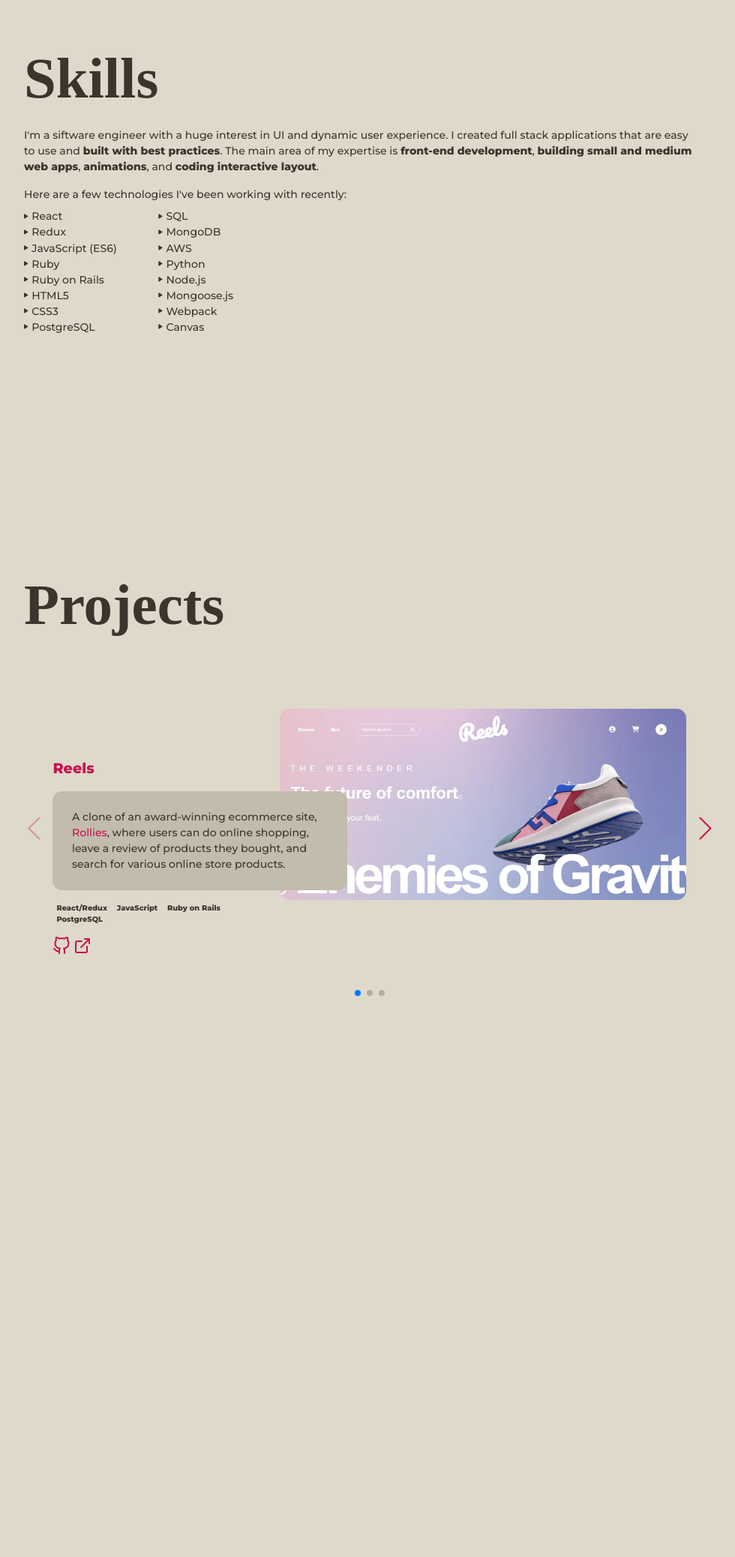
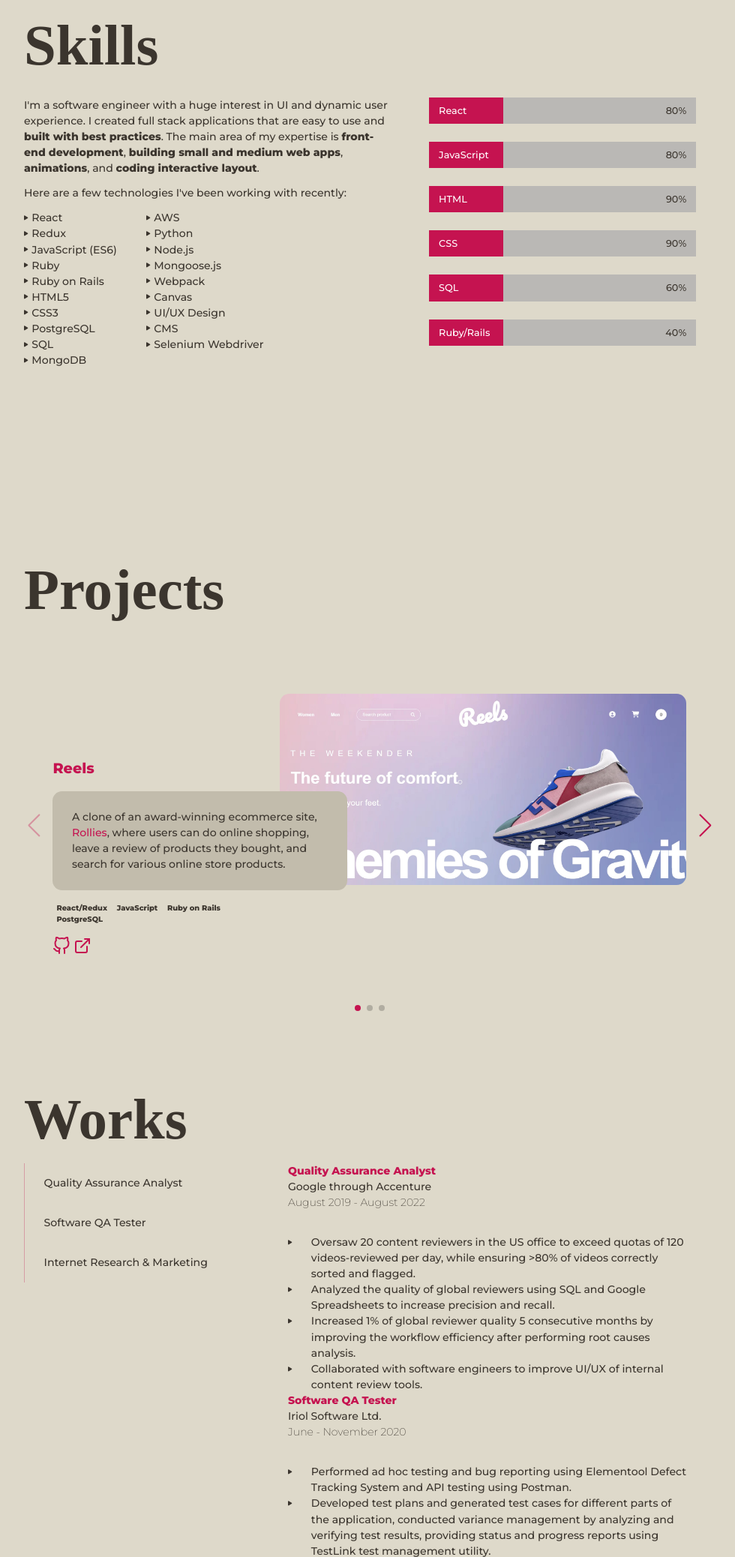
Before and after one commit to fee3fitri/Portfolio, a website built with webpack: page index.html in a window 1280 px wide. Shown: the part 1753-3829 px from the top of the page at 75% size, without its empty margins (160-1140 px from the left). Before the commit the page ends 3200 px from the top, so only its background shows below. Built offline with nearby package versions, Linux system fonts and the light colour scheme.

Commit message:
add skill bar

```diff
--- a/index.html
+++ b/index.html
@@ -47,6 +47,7 @@
       <h2>A SOFTWARE ENGINEER.</h2>
     </section>
 
+
     <!-- About Me -->
     <section id="about" class="flex-col justify-center">
       <h1>About Me</h1>
@@ -59,7 +60,7 @@
             <p>My passion in web technology pushes me to keep learning. And eventually it helped me to land a position as a QA analyst for one of the Google projects. After a few years doing QA, I want to pursue more technical challenging career. That was when I decided to become a software engineer.</p>
           </div>
           <div class="section">
-            <p>I recently graduated from App Academy 16 week software enginering intensive program. Right now, I'm interested to build <strong>human-centered products</strong> with <strong>intuitive</strong>, <strong>dynamic user experiences</strong>.</p>
+            <p>I recently graduated from App Academy 16 week software enginering intensive program. What excites me most about working in software development is being able to design and create things that have purpose and solve real problems.</p>
           </div>
           <a href="mailto:safitri.shelton@gmail.com?subject=Hello">Let's create something special!</a>
         </div>
@@ -69,10 +70,13 @@
       </div>
     </section>
 
+
     <!-- Skills -->
     <section id="skills" class="flex-col justify-center">
       <h1>Skills</h1>
-      <p>I'm a siftware engineer with a huge interest in UI and dynamic user experience. I created full stack applications that are easy to use and <strong>built with best practices</strong>. The main area of my expertise is <strong>front-end development</strong>, <strong>building small and medium web apps</strong>, <strong>animations</strong>, and <strong>coding interactive layout</strong>.</p>
+      <div class="flex-row">
+        <div class="skills_details">
+          <p>I'm a software engineer with a huge interest in UI and dynamic user experience. I created full stack applications that are easy to use and <strong>built with best practices</strong>. The main area of my expertise is <strong>front-end development</strong>, <strong>building small and medium web apps</strong>, <strong>animations</strong>, and <strong>coding interactive layout</strong>.</p>
           <p>Here are a few technologies I've been working with recently:</p>
           <div class="flex-row">
             <ul>
@@ -84,19 +88,53 @@
               <li>HTML5</li>
               <li>CSS3</li>
               <li>PostgreSQL</li>
+              <li>SQL</li>
+              <li>MongoDB</li>
             </ul>
             <ul>
-          <li>SQL</li>
-          <li>MongoDB</li>
               <li>AWS</li>
               <li>Python</li>
               <li>Node.js</li>
               <li>Mongoose.js</li>
               <li>Webpack</li>
               <li>Canvas</li>
+              <li>UI/UX Design</li>
+              <li>CMS</li>
+              <li>Selenium Webdriver</li>
+            </ul>
+            <ul>
             </ul>
           </div>
+        </div>
+        <div class="skills_bar">
+          <div class="bar flex-row align-center">
+            <h3>React</h3>
+            <p>80%</p>
+          </div>
+          <div class="bar flex-row align-center">
+            <h3>JavaScript</h3>
+            <p>80%</p>
+          </div>
+          <div class="bar flex-row align-center">
+            <h3>HTML</h3>
+            <p>90%</p>
+          </div>
+          <div class="bar flex-row align-center">
+            <h3>CSS</h3>
+            <p>90%</p>
+          </div>
+          <div class="bar flex-row align-center">
+            <h3>SQL</h3>
+            <p>60%</p>
+          </div>
+          <div class="bar flex-row align-center">
+            <h3>Ruby/Rails</h3>
+            <p>40%</p>
+          </div>
+        </div>
+      </div>
     </section>
+
 
     <!-- Portfolio -->
     <section id="projects" class="flex-col justify-center">
@@ -170,6 +208,70 @@
       </div>
       </div>
     </section>
+
+
+    <!-- Get In Touch -->
+    <section id="works" class="flex-col justify-center">
+      <h1>Works</h1>
+      <div class="flex-row">
+        <div class="workplace">
+          <h3>Quality Assurance Analyst</h3>
+          <h3>Software QA Tester</h3>
+          <h3>Internet Research &#38; Marketing</h3>
+        </div>
+        <div class="work_details_wrapper">
+          <div class="work_details">
+            <div class="work_title">
+              <h2>Quality Assurance Analyst</h2>
+              <h3>Google through Accenture</h3>
+              <h4>August 2019 - August 2022</h4>
+            </div>
+            <ul>
+              <li>Oversaw 20 content reviewers in the US office to exceed quotas of 120 videos-reviewed per day, while ensuring >80% of videos correctly sorted and flagged.</li>
+              <li>Analyzed the quality of global reviewers using SQL and Google Spreadsheets to increase precision and recall.</li>
+              <li>Increased 1% of global reviewer quality 5 consecutive months by improving the workflow efficiency after performing root causes analysis.</li>
+              <li>Collaborated with software engineers to improve UI/UX of internal content review tools.</li>
+            </ul>
+        </div>
+        <div class="work_details">
+          <div class="work_title">
+            <h2>Software QA Tester</h2>
+            <h3>Iriol Software Ltd.</h3>
+            <h4>June - November 2020</h4>
+          </div>
+          <ul>
+            <li>Performed ad hoc testing and bug reporting using Elementool Defect Tracking System and API testing using Postman.</li>
+            <li>Developed test plans and generated test cases for different parts of the application, conducted variance management by analyzing and verifying test results, providing status and progress reports using TestLink test management utility.</li>
+          </ul>
+        </div>
+        <div class="work_details">
+          <div class="work_title">
+            <h2>Internet Research and Marketing</h2>
+            <h3>Freelance - LionBridge, Clickworker, Teraneuro</h3>
+            <h4>September 2017 - June 2019</h4>
+          </div>
+          <ul>
+            <li>Conducted research regarding specific keyword searches.</li>
+            <li>Collected and entered data from research results and maintained accurate records.</li>
+            <li>Built and designed customized Shopify websites.</li>
+          </ul>
+        </div>
+        </div>
+      </div>
+    </section>
+
+
+    <!-- Get In Touch -->
+    <section id="get_in_touch" class="flex-col justify-center">
+      <div class="section">
+        <h1>Get In Touch</h1>
+        <p>I'm activelive looking an opportunity as a Software Engineer. Feel free to reach me out whether you have a question or just want to say hi.</p>
+      </div>
+      <div class="flex-row">
+        <a href="mailto:safitri.shelton@gmail.com?subject=Hello">Say Hello</a>
+        <a class="resume-button" href="./src/assets/resume.pdf" target="_blank" rel="noopener noreferrer">Resume</a>
+      </div>
+    </section>
   </main>
 
   <!-- Swiper JS -->
--- a/src/styles/home.scss
+++ b/src/styles/home.scss
@@ -41,23 +41,42 @@
 
 #skills {
   p {
-    margin: 1vh 0;
+    margin: 1.5vh 0;
   }
 
   ul {
-    width: 20%;
+    width: 40%;
 
     li {
-      display: flex;
       align-items: center;
     }
+  }
 
-    li:before {
-      font-family: "Font Awesome\ 5 Free";
-      content: "\f04b";
-      font-weight: 900;
-      margin-right: 5px;
-      font-size: 50%;
+  .skills_details {
+    width: 55%;
+    margin-right: 4vw;
+  }
+
+  .skills_bar {
+    width: 40%;
+
+    .bar {
+      width: 100%;
+      font-size: 1vw;
+
+      h3 {
+        width: 22%;
+        padding: 1vh 1vw;
+        background-color: var(--red);
+        color: white;
+      }
+
+      p {
+        width: 70%;
+        text-align: right;
+        padding: 1vh 1vw;
+        background-color: var(--light-gray);
+      }
     }
   }
 }
@@ -77,7 +96,7 @@
   .swiper {
     overflow-x: hidden;
     max-width: 72vw;
-    height: 50vh;
+    height: 55vh;
 
     .swiper-button-prev,
     .swiper-button-next {
@@ -92,6 +111,10 @@
 
     .swiper-button-next {
       right: 0;
+    }
+
+    .swiper-pagination-bullet-active {
+      background: var(--red);
     }
 
     .swiper-slide > p {
@@ -150,3 +173,63 @@
     }
   }
 }
+
+#works {
+  .workplace {
+    width: 35%;
+
+    h3 {
+      margin: 0;
+      padding: 2vh 2vw;
+      border-left: 1px solid rgba(197, 19, 80, .3);
+      cursor: pointer;
+    }
+
+    h3:hover {
+      color: var(--red);
+      background-color: rgba(197, 19, 80, .1);
+    }
+  }
+
+  .work_details_wrapper {
+    width: 60%;
+    margin-left: 3vw;
+
+    h2 {
+      color: var(--red);
+      font-weight: bold;
+    }
+
+    h4 {
+      font-weight: 200;
+    }
+
+    li:before {
+      position: relative;
+      top: .75vh;
+      margin-right: 2vw;
+    }
+
+    .work_title {
+      margin-bottom: 4vh;
+    }
+  }
+}
+
+#get_in_touch {
+  .section {
+    width: 70%;
+  }
+
+  a {
+    display: inline-block;
+    padding: 2vh 1vw;
+    border: 2px solid var(--red);
+    border-radius: 10px;
+    margin-right: 1vw;
+  }
+
+  a:hover {
+    background-color: rgba(197, 19, 80, .1);
+  }
+}
--- a/src/styles/universal.scss
+++ b/src/styles/universal.scss
@@ -4,6 +4,7 @@
   --light-brown: #c2bcac;
   --brown: #3b352e;
   --gray: #575551;
+  --light-gray: #bab8b5;
   --red: #c51350;
   --pink: #d44e7c;
   --sans-serif: 'Montserrat', sans-serif;
@@ -28,6 +29,18 @@ h1 {
   font-family: var(--serif);
   font-size: 6vw;
   font-weight: 800;
+}
+
+li {
+  display: flex;
+}
+
+li:before {
+  font-family: "Font Awesome\ 5 Free";
+  content: "\f04b";
+  font-weight: 900;
+  margin-right: 5px;
+  font-size: 50%;
 }
 
 a {
```
Also changed, not shown: dist/main.css, 1 other file. Lines whose indentation alone changed are shown as unchanged.
